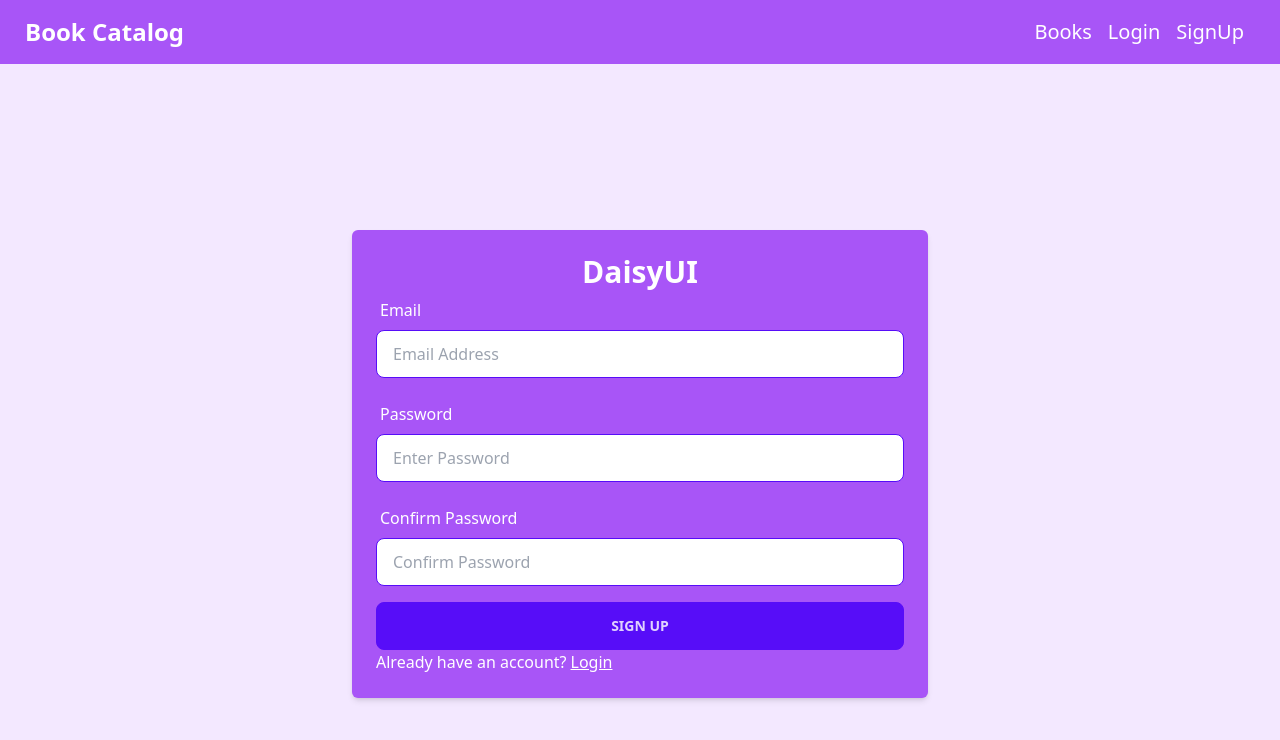
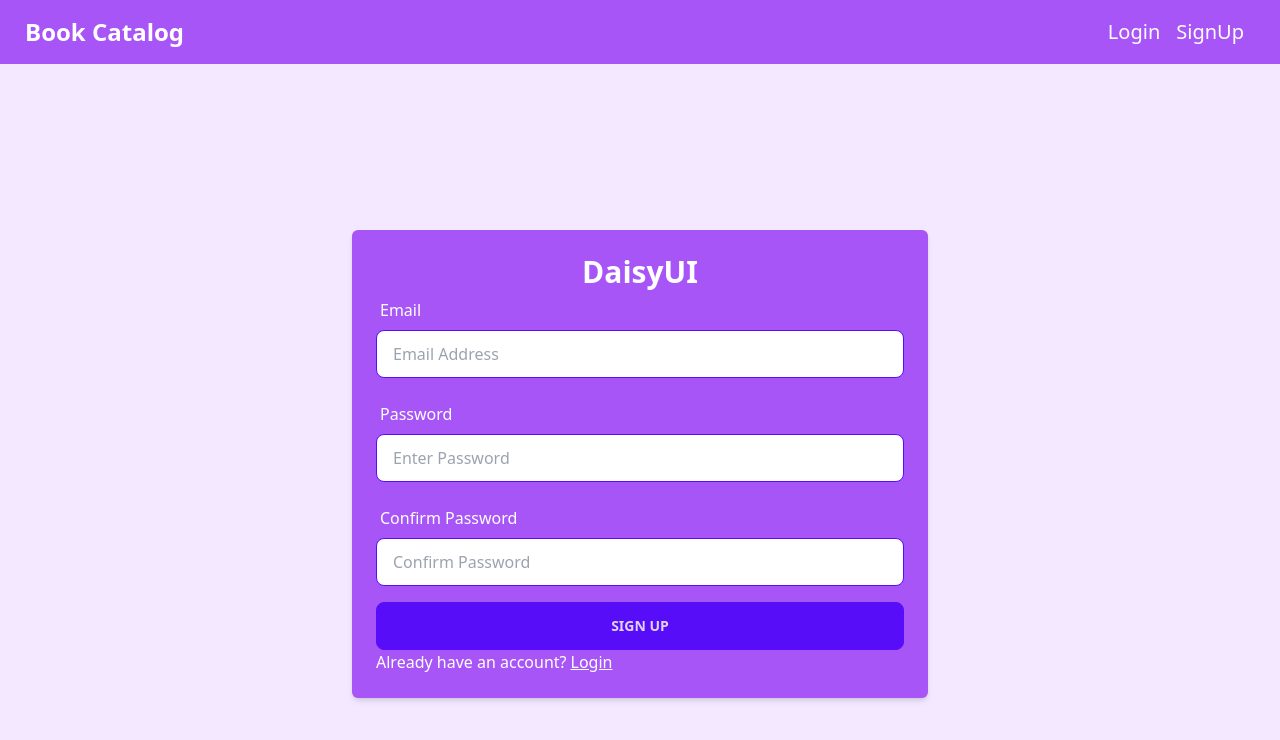
Before and after one commit to Tanjinhossain1/book-catalog, a React (Vite) app: page /signUp in a window 1280 px wide. Shown: the top 740 px of the page. Built offline with nearby package versions, Linux system fonts and the light colour scheme.

Commit message:
signup complete

```diff
--- a/src/App.tsx
+++ b/src/App.tsx
@@ -1,10 +1,26 @@
-import { useState } from 'react'
-import reactLogo from './assets/react.svg'
-import viteLogo from '/vite.svg'
+import { useEffect } from 'react';
+import { onAuthStateChanged } from 'firebase/auth';
 import './App.css'
 import Home from './pages/Home'
+import { useAppDispatch } from './redux/hook'
+import { setLoading, setUser } from './redux/sliceReducers/userSliceReducer';
+import { auth } from './libs/firebase';
 
 function App() {
+
+  const dispatch = useAppDispatch();
+
+  useEffect(() => {
+    dispatch(setLoading(true));
+    onAuthStateChanged(auth, (user) => {
+      if (user) {
+        dispatch(setUser(user.email));
+        dispatch(setLoading(false));
+      } else {
+        dispatch(setLoading(false));
+      }
+    });
+  }, [dispatch]);
 
   return (
     <>
--- a/src/component/Navbar.tsx
+++ b/src/component/Navbar.tsx
@@ -1,24 +1,22 @@
+import { auth } from '@/libs/firebase';
+import { useAppDispatch, useAppSelector } from '@/redux/hook';
+import { setUser } from '@/redux/sliceReducers/userSliceReducer';
+import { signOut } from 'firebase/auth';
 import {Link} from 'react-router-dom'
 
-interface NavigateRouteType{
-    name: string;
-    path: string;
-}
 export default function TopNavBar() {
-    const navigationRoute:NavigateRouteType[] = [
-        {
-            name: "Books",
-            path: "/allBooks"
-        },
-        {
-            name: "Login",
-            path: "/login"
-        },
-        {
-            name: "SignUp",
-            path: "/signUp"
-        },
-    ]
+    const { user } = useAppSelector((state) => state.user);
+    const dispatch = useAppDispatch();
+
+    const handleLogout =  () => {
+       signOut(auth).then(() => {
+        console.log('first')
+        dispatch(setUser(null));
+      }).catch((err: any)=>{
+        console.log(err)
+      })
+    };
+
   return (
     <div>
         <div className="navbar bg-purple-500">
@@ -27,12 +25,13 @@
   </div>
   <div className="flex-none text-white text-4xl">
     <ul className="menu menu-horizontal mr-6 px-1">
-     <div >
-     {
-            navigationRoute.map((navigate: NavigateRouteType)=>{
-                return <Link className='ml-4 text-xl' to={navigate.path}>{navigate.name}</Link>
-            })
-           }
+     <div>
+        {
+            user.email ?
+            <button onClick={handleLogout} className='ml-4 text-xl'>LogOut</button> :
+            <> <Link className='ml-4 text-xl' to={"/login"}>Login</Link>
+            <Link className='ml-4 text-xl' to={"/signUp"}>SignUp</Link></>
+        }
      </div>
     </ul>
   </div>
--- a/src/pages/SignUp.tsx
+++ b/src/pages/SignUp.tsx
@@ -1,18 +1,22 @@
+/* eslint-disable @typescript-eslint/no-floating-promises */
 /* eslint-disable @typescript-eslint/no-unsafe-call */
 /* eslint-disable @typescript-eslint/no-unsafe-assignment */
 /* eslint-disable @typescript-eslint/no-unsafe-member-access */
 import TopNavBar from "@/component/Navbar";
+import { useAppDispatch } from "@/redux/hook";
+import { userCreate } from "@/redux/sliceReducers/userSliceReducer";
 import {Link} from "react-router-dom"
 
 
 export default function SignUp() {
+    const dispatch = useAppDispatch()
     const SubmitForm = (event: any) =>{
         event?.preventDefault()
         const email = event.target.email.value;
         const password = event.target.password.value;
         const confirmPassword = event.target.confirmPassword.value;
 
-        console.log('signUp data', email,password,confirmPassword,event)
+    dispatch(userCreate({email: email,password: password}))
     }
   return (
    <>
```
